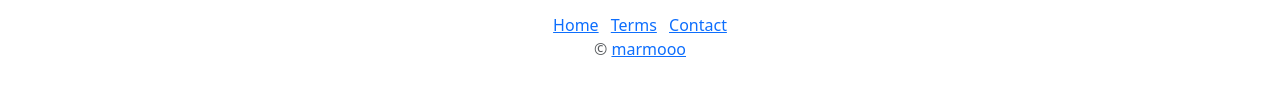
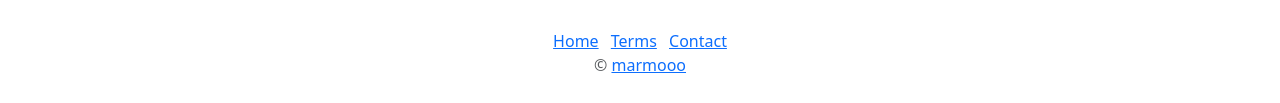
Before and after one commit to marmooo/okusenman-typing, a plain HTML site: page docs/index.html in a window 1280 px wide. Shown: the part 1185-1288 px from the top of the page. Drawn offline with Linux system fonts and the light colour scheme; a web font is replaced by a local one.

Commit message:
fix spacing

```diff
--- a/docs/index.html
+++ b/docs/index.html
@@ -70,6 +70,6 @@ sudo apt install festival speech-dispatcher-festival</code></pre></div><div id=i
 <a href=https://marmooo.github.io/hageda/>ハゲ打</a><td>短い文章を打とう。<tr><td><img class=favicon alt src=https://marmooo.github.io/okusenman-typing/favicon/favicon.svg width=16 height=16 loading=lazy>
 <a href=https://marmooo.github.io/okusenman-grammar-typing/>億千万タイピング</a><td>大きな数を覚えよう。<tr><td><img class=favicon alt src=https://marmooo.github.io/english-grammar-typing/favicon/favicon.svg width=16 height=16 loading=lazy>
 <a href=https://marmooo.github.io/english-grammar-typing/>英文法タイピング</a><td>英文法を覚えよう。<tr><td><img class=favicon alt src=https://marmooo.github.io/english-sentences-typing/favicon/favicon.svg width=16 height=16 loading=lazy>
-<a href=https://marmooo.github.io/english-sentences-typing/>英文タイピング</a><td>英文に慣れよう。</table></div></div><div><a class=px-1 href=/>Home</a>
+<a href=https://marmooo.github.io/english-sentences-typing/>英文タイピング</a><td>英文に慣れよう。</table></div></div><div class=pt-3><a class=px-1 href=/>Home</a>
 <a class=px-1 href=/terms/>Terms</a>
 <a class=px-1 href=https://github.com/marmooo/okusenman-typing>Contact</a></div><div class=text-muted>&copy; <a href=https://github.com/marmooo>marmooo</a></div></footer><script type=module src=index.js></script>
```
Also changed, not shown: src/index.html (+1 -1 lines).
